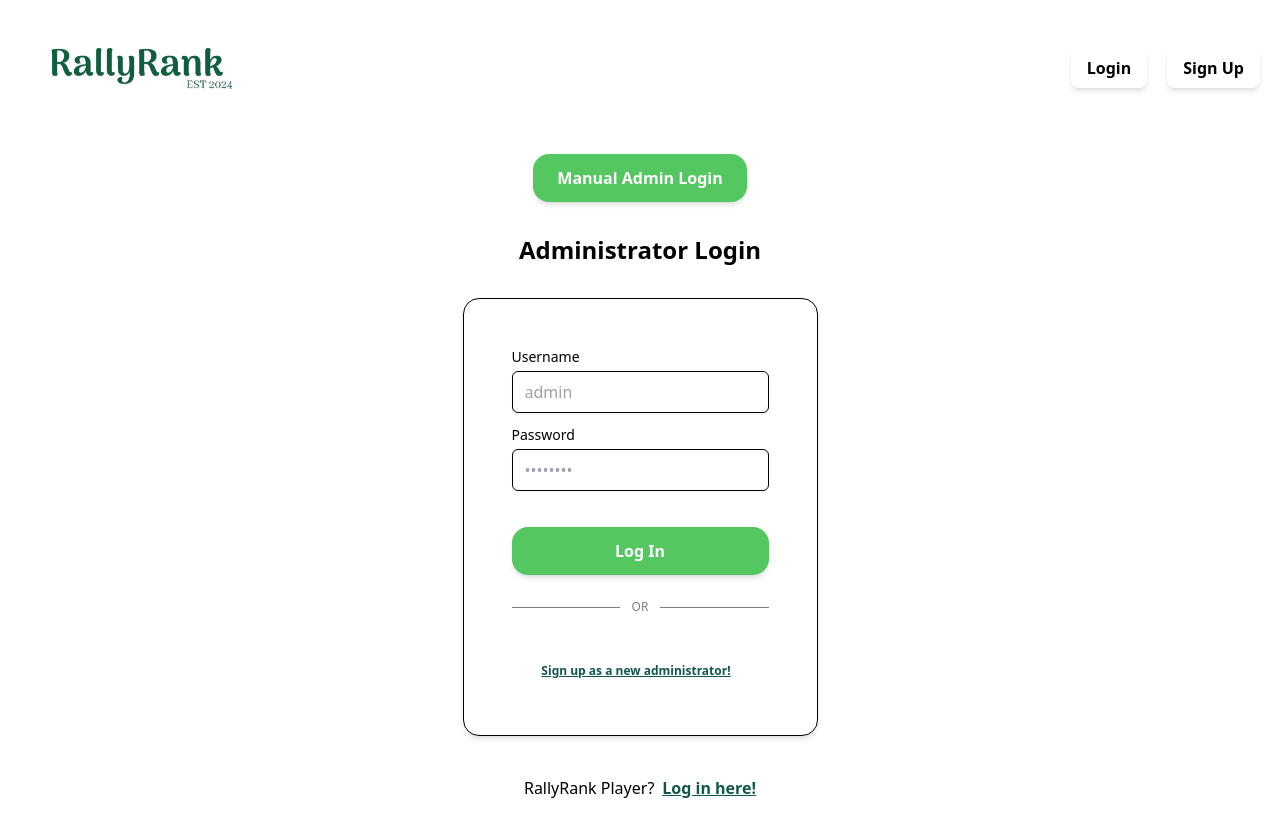
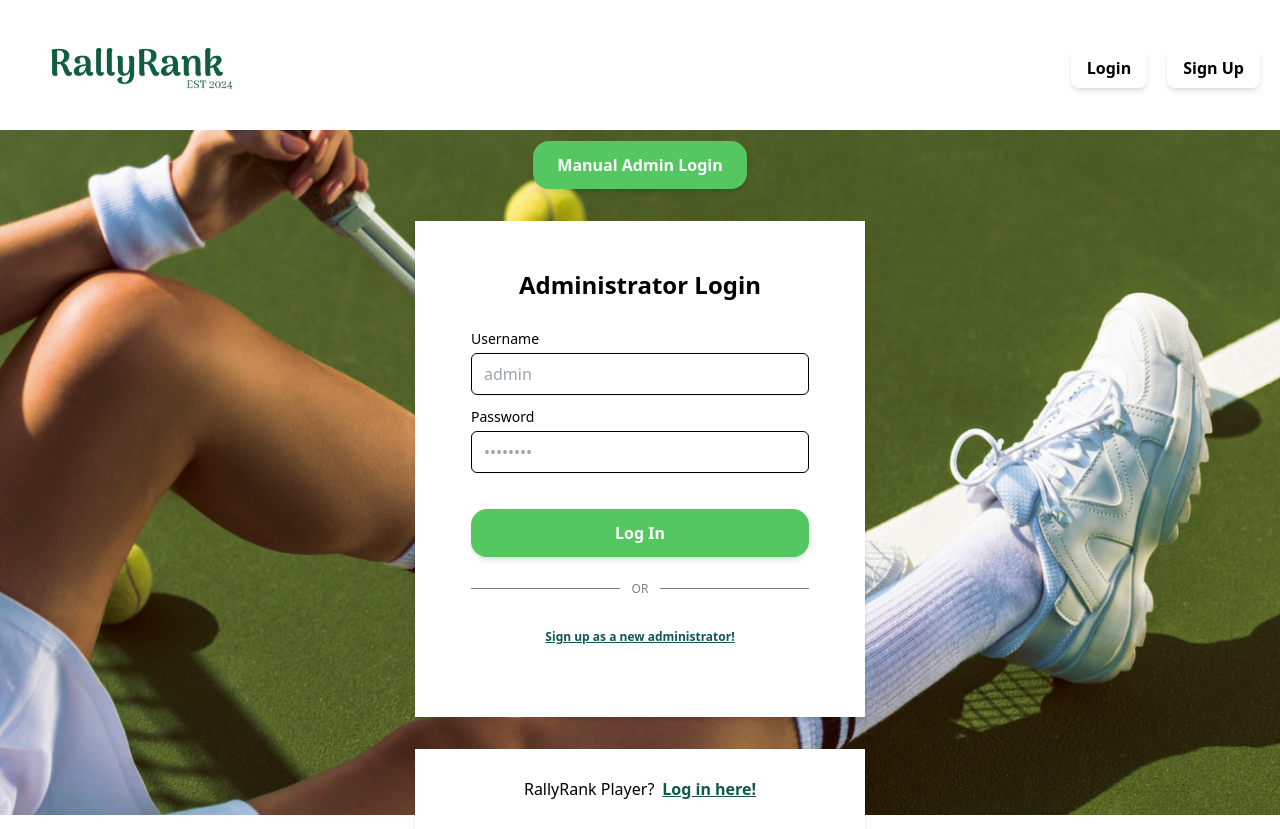
Before and after one commit to zylooooo/CS203, a React (Vite) app in the folder rally-rank-app/: page /administrator-login in a window 1280 px wide. Before the commit the page ends 800 px from the top, so only its background shows below. Built offline with nearby package versions, Linux system fonts and the light colour scheme; the HTML template or start-up script is replaced by a standard one.

Commit message:
Edited Admin Login visuals

```diff
--- a/rally-rank-app/src/App.jsx
+++ b/rally-rank-app/src/App.jsx
@@ -74,7 +74,7 @@ function App() {
 
                     {/* Admin SignUp */}
                     <Route
-                        path="/admin-sign-up"
+                        path="/administrator-sign-up"
                         element={
                             <MainLayout>
                                 <AdminSignUp />
--- a/rally-rank-app/src/administrator/AdministratorLogin.jsx
+++ b/rally-rank-app/src/administrator/AdministratorLogin.jsx
@@ -1,5 +1,6 @@
 import React, { useState } from "react";
 import { Link, useNavigate } from "react-router-dom";
+import loginBackground from "../assets/login-picture.jpg";
 
 // Form imports
 import { useForm } from "react-hook-form";
@@ -24,7 +25,7 @@ function AdministratorLogin() {
       if (response.success) {
         // Assume response.admin contains admin data
         loginAdmin(response.admin); // Update AuthContext with admin data
-                navigate("/administrator-tools"); // Redirect to admin tools page
+        navigate("/administrator-tournaments"); // Redirect to admin tournaments page
       } else {
         // Handle authentication failure
         setLoginError(response.message || "Invalid credentials");
@@ -37,23 +38,25 @@ function AdministratorLogin() {
 
   return (
     <>
+      <div
+        className="bg-cover bg-center h-screen-minus-navbar w-screen flex flex-col justify-center items-center"
+        style={{ backgroundImage: `url(${loginBackground})` }}
+      >
         {/* TESTING CODE REMOVE LATER */}
         <button
           type="button"
           className="button mt-6 font-bold hover:shadow-inner"
           onClick={() => {
             loginAdmin({ name: "Test Admin", role: "admin" });
-        navigate("/administrator-tools");
+            navigate("/administrator-tournaments");
           }}
         >
           Manual Admin Login
         </button>
-            <h1 className="m-8 font-bold text-2xl bg-special-blue">
-                Administrator Login
-            </h1>
-            <div>
+        <div className="card rounded-none bg-primary-color-white border-none items-center m-8">
+          <h1 className=" font-bold text-2xl">Administrator Login</h1>
             <form
-                    className="card"
+              className="card px-2 py-4 border-none shadow-none bg-primary-color-white"
               onSubmit={handleSubmit(onSubmit)}
               noValidate
             >
@@ -107,23 +110,23 @@ function AdministratorLogin() {
               </button>
               <div className="flex items-center justify-center py-3">
                 <div className="border-t border-gray-100 flex-grow mr-3 opacity-50"></div>
-                        <span className="text-gray-199 text-xs opacity-50">
-                            OR
-                        </span>
+                <span className="text-gray-199 text-xs opacity-50">OR</span>
                 <div className="border-t border-gray-100 flex-grow ml-3 opacity-50"></div>
               </div>
-                    <div className="text-xs text-blue-500 text-center p-2">
+              <div className="text-xs text-center p-2">
                 <Link
-                            to="/admin-sign-up"
+                  to="/administrator-sign-up"
                   className="hover:text-primary-color-green font-bold underline p-2 text-secondary-color-dark-green"
                 >
-                            <br />
                   Sign up as a new administrator!
                 </Link>
               </div>
             </form>
+          </div>
+
           <DevTool control={control} />
-                <div className="text-blue-500 text-ms flex flex-row justify-center align-item mt-10">
+        <div className="card p-7 rounded-none bg-primary-color-white border-none items-center">
+          <div className="text-ms flex flex-row justify-center align-item">
             RallyRank Player?
             <Link
               to="/user-login"
@@ -133,6 +136,8 @@ function AdministratorLogin() {
             </Link>
           </div>
         </div>
+
+        </div>
     </>
   );
 }
--- a/rally-rank-app/src/administrator/AdministratorViewTournaments.jsx
+++ b/rally-rank-app/src/administrator/AdministratorViewTournaments.jsx
@@ -228,7 +228,7 @@ function AdministratorTournaments() {
         <Tournaments tournamentTest={tournamentTest} onEditClick={handleEditClick} isMyTournaments={isMyTournaments} />
 
         {/* BUTTONS AT THE BOTTOM */}
-        <div className="tournament-actions flex justify-end">
+        <div className="tournament-actions flex fixed right-12 bottom-8 justify-end ">
           <button
             onClick={handleCreateClick}
             className="bg-blue-500 text-white font-semibold py-2 px-4 rounded-lg hover:bg-blue-600 shadow-md transition duration-300 ease-in-out"
--- a/rally-rank-app/src/user/UserLogin.jsx
+++ b/rally-rank-app/src/user/UserLogin.jsx
@@ -118,7 +118,7 @@ function UserLogin() {
                         </span>
                         <div className="border-t border-gray-100 flex-grow ml-3 opacity-50"></div>
                     </div>
-                    <div className="text-xs text-blue-500 text-center pt-2">
+                    <div className="text-xs text-center pt-2">
                         Don't have a RallyRank account?
                         <Link
                             to="/sign-up"
@@ -132,7 +132,7 @@ function UserLogin() {
                 <DevTool control={control} />
                 </div>
                 <div className = "card p-7 rounded-none bg-primary-color-white border-none items-center">
-                    <div className="text-blue-500 text-ms flex flex-row justify-center align-item">
+                    <div className="text-ms flex flex-row justify-center align-item">
                         RallyRank Administrator?
                         <Link
                             to="/administrator-login"
```
Lines whose indentation alone changed are shown as unchanged.
